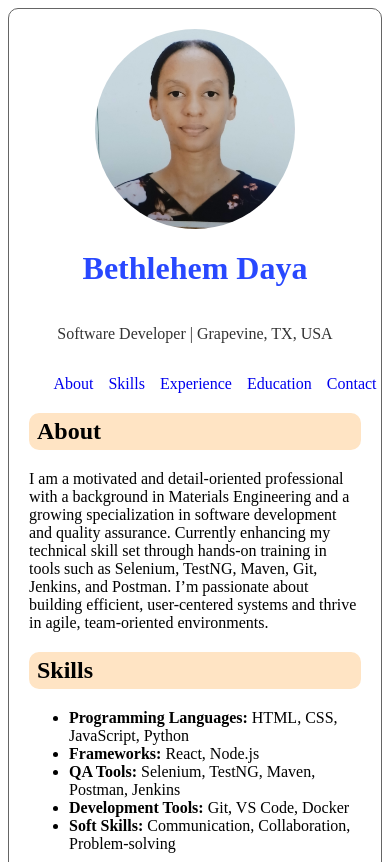
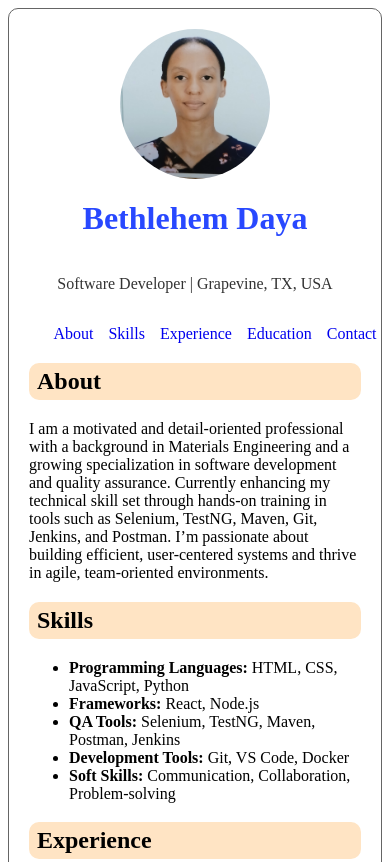
Before and after one commit to bethlehemdaya/portfolio, a plain HTML site: page index.html in a window 390 px wide. Shown: the top 862 px of the page. Drawn offline with Linux system fonts and the light colour scheme.

Commit message:
media-queries

```diff
--- a/css/style.css
+++ b/css/style.css
@@ -37,6 +37,12 @@ h2 {
     border-radius: 50%;
 }
 
+@media only screen and (max-width: 500px) {
+  .profile_pic {
+    width: 150px;
+  }
+}
+
 #profile_role {
   color: #333;
 }
```
